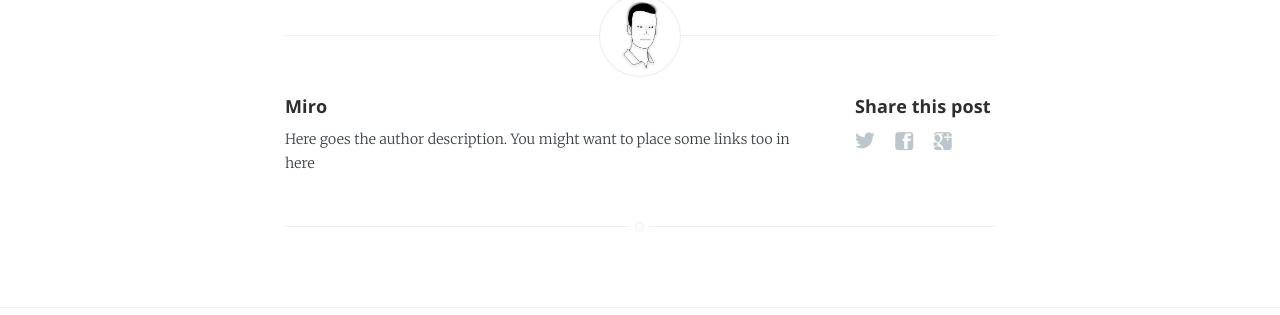
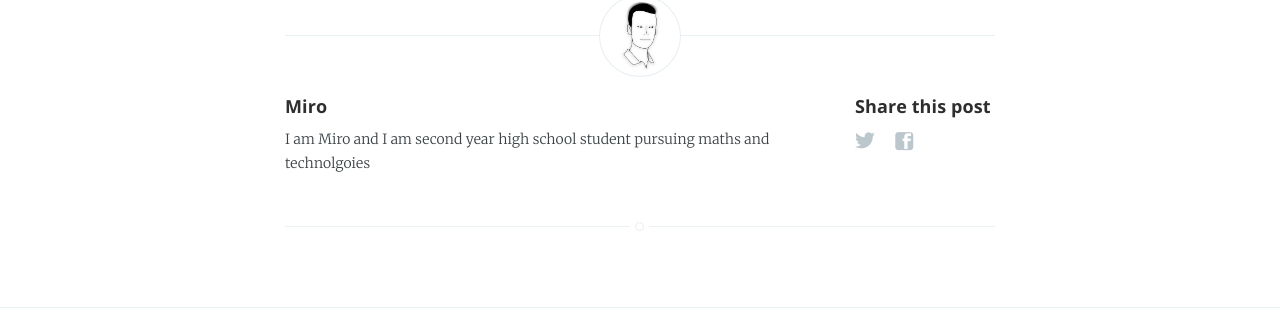
Before and after one commit to hylkio/blog, a Jekyll site: the page built from _posts/2021-05-04-new-start.markdown, in a window 1280 px wide. Shown: the part 1121-1436 px from the top of the page. Built offline with Jekyll 4.4.1, drawn with Linux system fonts in a browser that asks for light colours.

Commit message:
some quick changes

```diff
--- a/_includes/share.html
+++ b/_includes/share.html
@@ -1,15 +1,17 @@
 <section class="share">
-    <h4>Share this post</h4>
-    <a class="icon-twitter" href="http://twitter.com/share?text={{page.title}}&amp;url={{site.domain_name}}{{ page.url }}"
-        onclick="window.open(this.href, 'twitter-share', 'width=550,height=235');return false;">
-        <span class="hidden">Twitter</span>
-    </a>
-    <a class="icon-facebook" href="https://www.facebook.com/sharer/sharer.php?u={{site.domain_name}}{{page.url}}"
-        onclick="window.open(this.href, 'facebook-share','width=580,height=296');return false;">
-        <span class="hidden">Facebook</span>
-    </a>
-    <a class="icon-google-plus" href="https://plus.google.com/share?url={{site.domain_name}}{{page.url}}"
-       onclick="window.open(this.href, 'google-plus-share', 'width=490,height=530');return false;">
-        <span class="hidden">Google+</span>
-    </a>
+  <h4>Share this post</h4>
+  <a
+    class="icon-twitter"
+    href="http://twitter.com/share?text={{page.title}}&amp;url={{site.domain_name}}{{ page.url }}"
+    onclick="window.open(this.href, 'twitter-share', 'width=550,height=235');return false;"
+  >
+    <span class="hidden">Twitter</span>
+  </a>
+  <a
+    class="icon-facebook"
+    href="https://www.facebook.com/sharer/sharer.php?u={{site.domain_name}}{{page.url}}"
+    onclick="window.open(this.href, 'facebook-share','width=580,height=296');return false;"
+  >
+    <span class="hidden">Facebook</span>
+  </a>
 </section>
--- a/_layouts/post.html
+++ b/_layouts/post.html
@@ -72,7 +72,7 @@ post_class: post-template
                     <h4> {{ site.author }} </h4>
                     <!-- Author Bio -->
                     <p>
-                        Here goes the author description. You might want to place some links too in here
+                        I am Miro and I am second year high school student pursuing maths and technolgoies
                     </p>
                 </section>
             {% endif %}
```
